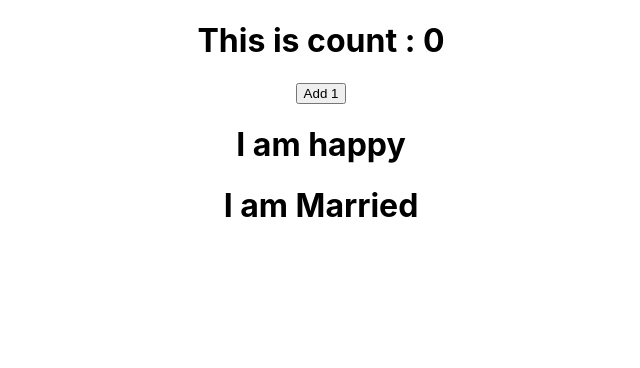
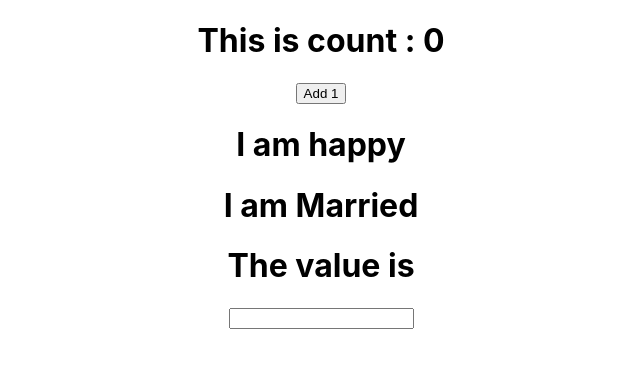
Before and after one commit to shivamvora/React-Hooks, a React (Create React App) app: page / in a window 1280 px wide. Shown: the top 368 px of the page, without its empty margins (319-959 px from the left). Built offline with nearby package versions, Linux system fonts and the light colour scheme.

Commit message:
using hook form input is done

```diff
--- a/src/App.js
+++ b/src/App.js
@@ -1,5 +1,6 @@
 import './App.css';
 import CounterHook from './CounterHook';
+import SimpleFormHook from './SimpleFormHook';
 import Toggler from './Toggler';
 
 
@@ -9,6 +10,7 @@ function App() {
 
       <CounterHook/>
       <Toggler/>
+      <SimpleFormHook/>
 
     </div>
   );
--- /dev/null
+++ b/src/SimpleFormHook.js
@@ -0,0 +1,17 @@
+import React, {useState} from 'react';
+
+function SimpleFormHook() {
+    const [email,setEmail] = useState("");
+    const handleChange = (event) => {
+
+        setEmail(event.target.value);
+    }
+    return (
+        <div>
+            <h1>The value is {email}</h1>
+            <input type="text" value={email} onChange={handleChange}/>
+        </div>
+    )
+}
+
+export default SimpleFormHook;
```
